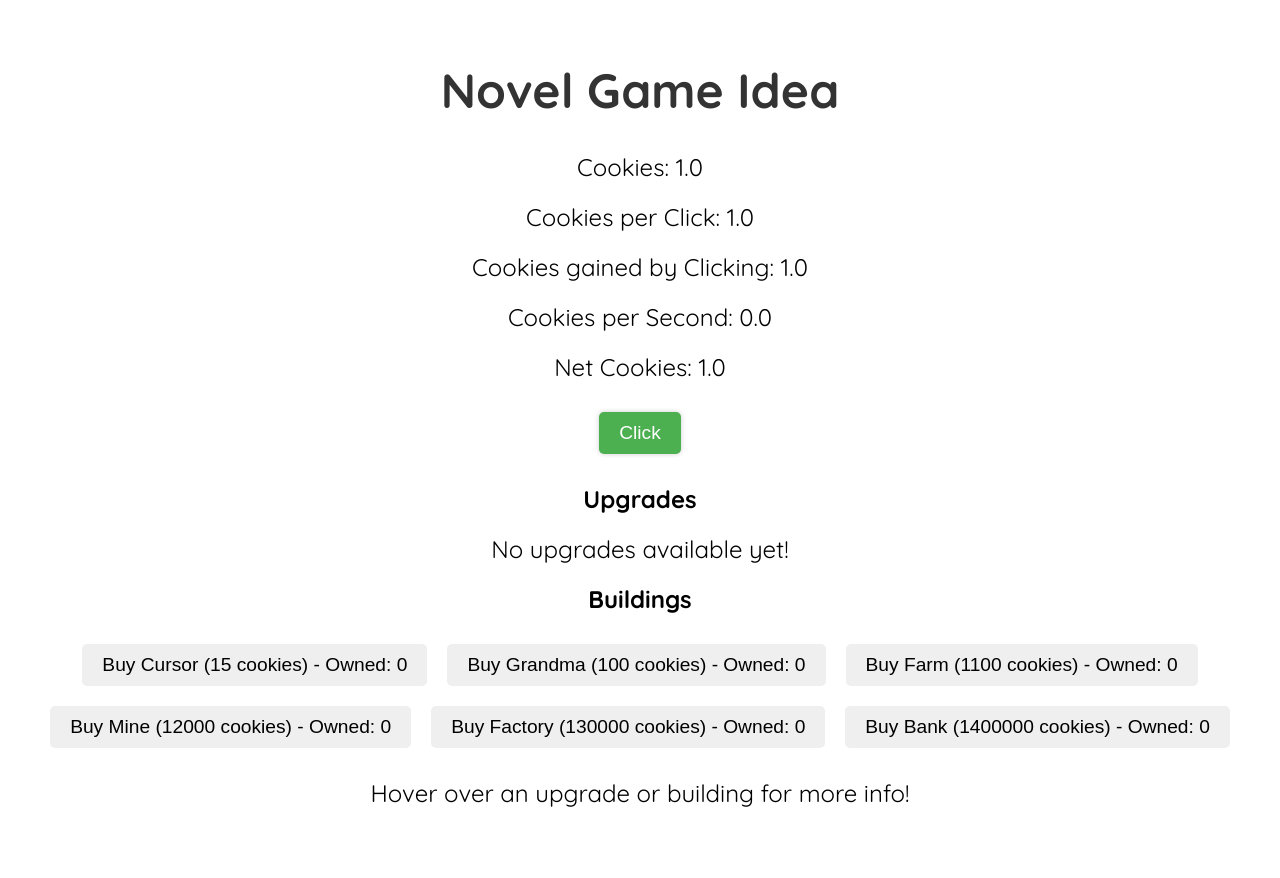
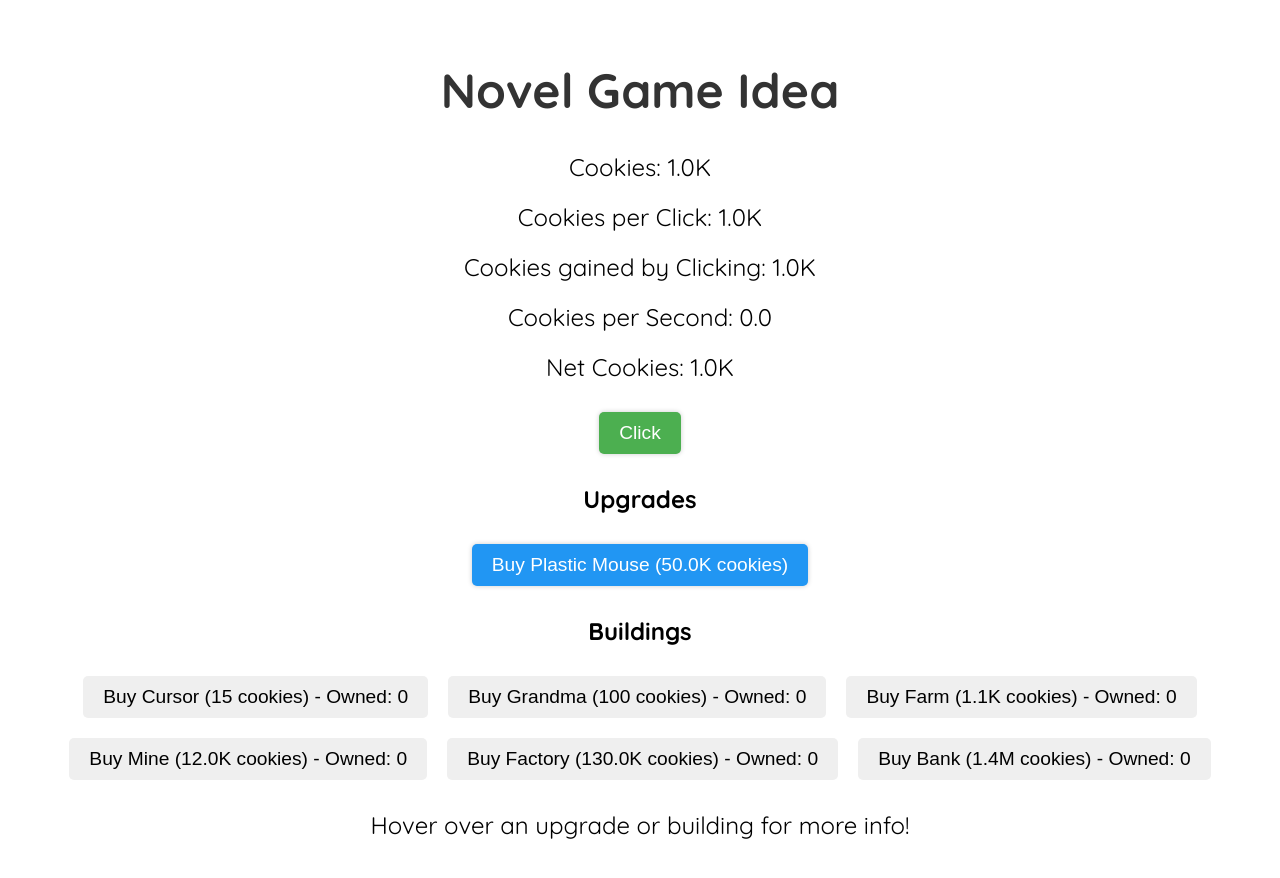
Before and after one commit to evanliu-at-icstudents/novelgameidea, a React (Vite) app: page / in a window 1280 px wide. Both pictures are taken after a click on the button "Click". Shown: the top 878 px of the page. Before the commit the page ends 856 px from the top, so only its background shows below. Built offline with nearby package versions, Linux system fonts and the light colour scheme.

Commit message:
fixed an oopsy

```diff
--- a/src/App.jsx
+++ b/src/App.jsx
@@ -7,7 +7,7 @@ function App() {
   const [mouseCookies, setMouseCookies] = useState(0); // Cookies gained from user clicks
   const [allCookies, setAllCookies] = useState(0); // Total cookies gained from all sources
   const [totalCPS, setTotalCPS] = useState(0);
-  const [baseClickValue, setBaseClickValue] = useState(1);
+  const [baseClickValue, setBaseClickValue] = useState(1000);
   const [cpcModifier, setCpcModifier] = useState(0);
   const [baseCursorCPS, setBaseCursorCPS] = useState(0.1);
   const [nonCursorGain, setNonCursorGain] = useState(0);
@@ -539,7 +539,7 @@ function App() {
               onMouseLeave={() => setHoverText('')}
               className="upgrade-button click-button blue"
             >
-              Buy {upgrade.name} ({upgrade.basePrice} cookies)
+              Buy {upgrade.name} ({shortNumbers(upgrade.basePrice)} cookies)
             </button>
           ))
         ) : (
@@ -560,7 +560,7 @@ function App() {
             onMouseLeave={() => setHoverText('')}
             className="building-button"
           >
-            Buy {key} ({Math.ceil(building.basePrice * building.multiplier ** building.count)} cookies)
+            Buy {key} ({shortNumbers(Math.ceil(building.basePrice * building.multiplier ** building.count))} cookies)
             - Owned: {building.count}
           </button>
         ))}
```
